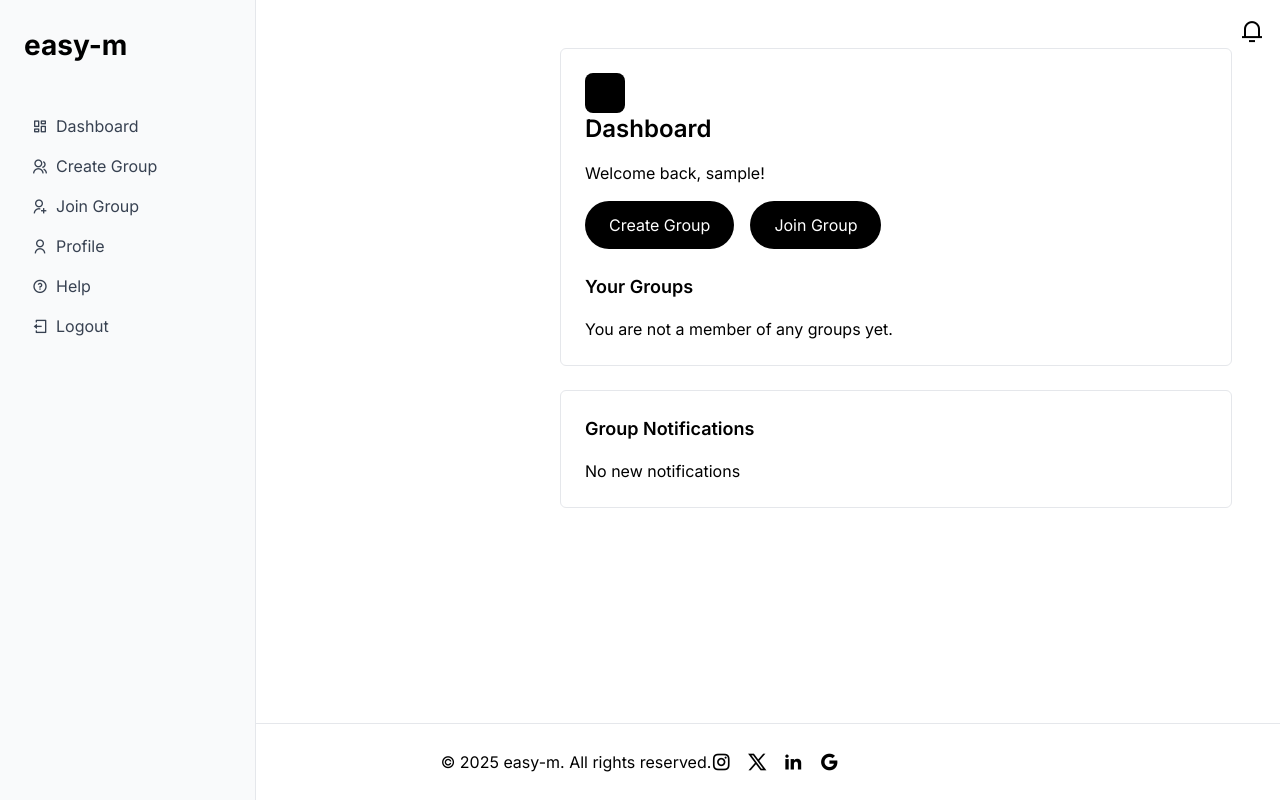
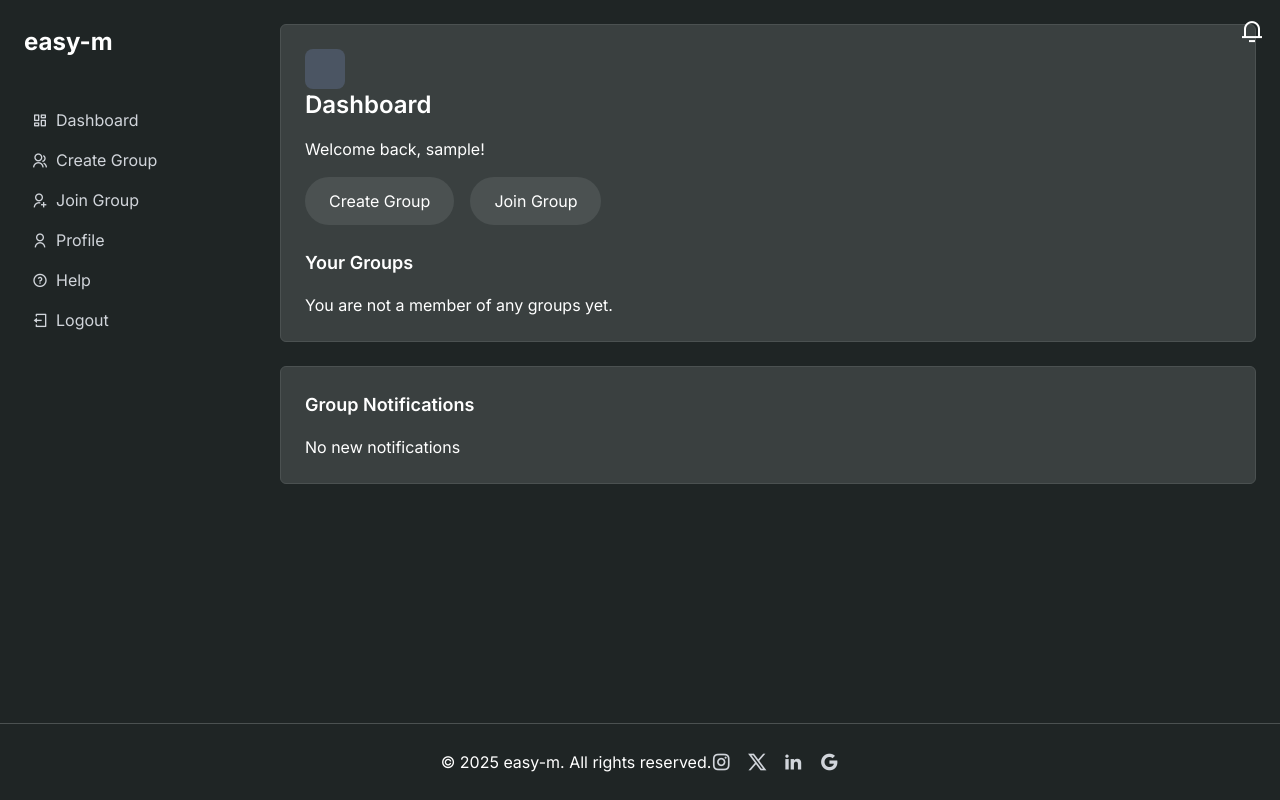
Before and after one commit to StewieC/easy-m, a Django app: page / in a window 1280 px wide. Run offline with Django 5.2, Linux system fonts and the light colour scheme; the visitor is signed in with stand-in values (Sample User, id 1); data that the repository does not hold is empty; some libraries are stand-ins or nearby versions.

Commit message:
Update icon colors to improve UI consistency and enhance accessibility

```diff
--- a/accounts/templates/accounts/profile.html
+++ b/accounts/templates/accounts/profile.html
@@ -18,11 +18,11 @@
         <form method="post">
             {% csrf_token %}
             <div class="mb-4 relative">
-                <i class="ri-user-star-line absolute text-gray-600 left-3 top-1/2 transform -translate-y-1/2"></i>
+                <i class="ri-user-star-line absolute text-gray-400 left-3 top-1/2 transform -translate-y-1/2"></i>
                 <input type="text" id="display_name" name="display_name" value="{{ user.profile.display_name }}" class="pl-10" placeholder="Display Name" required>
             </div>
             <div class="mb-4 relative">
-                <i class="ri-phone-line absolute text-gray-600 left-3 top-1/2 transform -translate-y-1/2"></i>
+                <i class="ri-phone-line absolute text-gray-400 left-3 top-1/2 transform -translate-y-1/2"></i>
                 <input type="text" id="phone_number" name="phone_number" value="{{ user.profile.phone_number|default_if_none:'' }}" class="pl-10" placeholder="Phone Number">
             </div>
             <div class="mb-4">
--- a/contributions/static/css/style.css
+++ b/contributions/static/css/style.css
@@ -8,8 +8,8 @@
 }
 
 body {
-    background-color: #FFFFFF; /* White background like OKX light mode */
-    color: #000000; /* Black text */
+    background-color: #1F2525; /* Very dark gray background */
+    color: #FFFFFF; /* White text */
     font-size: 16px;
 }
 
@@ -19,25 +19,28 @@ body {
     top: 0;
     left: 0;
     width: 100%;
-    background-color: #FFFFFF;
+    background-color: #2D3333; /* Slightly lighter gray for header */
     padding: 1rem;
     justify-content: space-between;
     align-items: center;
     z-index: 1000;
-    border-bottom: 1px solid #E5E7EB; /* Subtle gray border */
+    border-bottom: 1px solid #4B5151; /* Visible border */
 }
 
-body.mobile-debug .mobile-header,
+body.mobile-debug .mobile-header {
+    display: flex;
+}
+
 @media (max-width: 990px) {
     .mobile-header {
         display: flex;
     }
-}
 
-.logo {
-    font-size: 1.75rem;
-    font-weight: 700;
-    color: #000000;
+    .logo {
+        font-size: 1.75rem;
+        font-weight: 700;
+        color: #FFFFFF;
+    }
 }
 
 .menu-icon {
@@ -45,10 +48,11 @@ body.mobile-debug .mobile-header,
     flex-direction: column;
     justify-content: space-between;
     width: 24px;
-    height: 24px;
+} /* Added missing closing brace */
+body.mobile-debug .menu-icon {
+    display: flex;
 }
 
-body.mobile-debug .menu-icon,
 @media (max-width: 990px) {
     .menu-icon {
         display: flex;
@@ -66,13 +70,20 @@ body.mobile-debug .menu-icon,
     position: fixed;
     top: 0;
     bottom: 0;
-    left: 0;
-    width: 16rem;
-    background-color: #F9FAFB; /* Light gray background for sidebar */
-    border-right: 1px solid #E5E7EB;
+}
+body.mobile-debug .sidebar {
+    display: none;
 }
 
-body.mobile-debug .sidebar,
+@media (max-width: 990px) {
+    .sidebar {
+        display: none;
+    }
+}
+body.mobile-debug .sidebar {
+    display: none;
+}
+
 @media (max-width: 990px) {
     .sidebar {
         display: none;
@@ -93,13 +104,13 @@ nav ul li a {
     display: flex;
     align-items: center;
     padding: 0.5rem 1rem;
-    color: #374151; /* Dark gray text */
+    color: #D1D5DB; /* Light gray text for links */
     border-radius: 0.25rem;
 }
 
 nav ul li a:hover {
-    color: #000000;
-    background-color: #E5E7EB;
+    color: #FFFFFF;
+    background-color: #4B5151; /* Lighter gray for hover */
     transition: color 0.3s ease, background-color 0.3s ease;
 }
 
@@ -128,22 +139,20 @@ nav ul li a:hover {
     display: flex;
     align-items: center;
     padding: 0.5rem;
-    color: #374151;
+    color: #D1D5DB;
     border-radius: 0.25rem;
 }
 
 .dropdown-menu ul li a:hover {
-    color: #000000;
-    background-color: #E5E7EB;
-    transition: color 0.3s ease, background-color 0.3s ease;
+    color: #FFFFFF;
 }
 
-main {
-    margin-left: 16rem;
-    padding: 1.5rem;
+body.mobile-debug main {
+    margin-left: 0;
+    padding-top: 4rem;
+    text-align: center;
 }
 
-body.mobile-debug main,
 @media (max-width: 990px) {
     main {
         margin-left: 0;
@@ -152,21 +161,27 @@ body.mobile-debug main,
     }
 }
 
+body.mobile-debug main {
+    margin-left: 0;
+    padding-top: 4rem;
+    text-align: center;
+}
+
 .card {
-    background-color: #FFFFFF;
-    border: 1px solid #E5E7EB;
+    background-color: #3A4040; /* Medium gray for cards */
+    border: 1px solid #4B5151; /* Visible border */
     border-radius: 0.375rem;
     padding: 1.5rem;
 }
 
 .card:hover {
-    box-shadow: 0 2px 8px rgba(0, 0, 0, 0.1);
+    box-shadow: 0 2px 8px rgba(0, 0, 0, 0.3);
     transition: box-shadow 0.3s ease;
 }
 
 button,
 .button {
-    background-color: #000000;
+    background-color: #4B5151; /* Lighter gray for buttons */
     color: #FFFFFF;
     padding: 0.75rem 1.5rem;
     border-radius: 9999px;
@@ -185,11 +200,15 @@ button:hover,
     z-index: 50;
 }
 
+.notification-bell i {
+    color: #FFFFFF;
+}
+
 .notification-bell span {
     position: absolute;
     top: -0.25rem;
     right: -0.25rem;
-    background-color: #EF4444;
+    background-color: #EF4444; /* Red for contrast */
     color: #FFFFFF;
     width: 1rem;
     height: 1rem;
@@ -286,16 +310,20 @@ table tbody tr:last-child {
 }
 
 footer {
-    background-color: #FFFFFF;
+    background-color: #1F2525;
     width: 100%;
-    color: #000000;
+    color: #FFFFFF;
     padding: 1.5rem;
     text-align: center;
-    border-top: 1px solid #E5E7EB;
+    border-top: 1px solid #4B5151;
+}
+
+footer a {
+    color: #D1D5DB;
 }
 
 footer a:hover {
-    color: #111111;
+    color: #FFFFFF;
     transition: color 0.3s ease;
 }
 
--- a/contributions/templates/contributions/base.html
+++ b/contributions/templates/contributions/base.html
@@ -105,7 +105,7 @@
 
     <!-- Notification Bell -->
     <div class="notification-bell">
-        <i class="ri-notification-3-line text-black text-2xl cursor-pointer" onclick="toggleNotifications()"></i>
+        <i class="ri-notification-3-line text-2xl cursor-pointer"></i>
         {% if notifications|length > 0 %}
         <span>{{ notifications|length }}</span>
         {% endif %}
--- a/contributions/templates/contributions/dashboard.html
+++ b/contributions/templates/contributions/dashboard.html
@@ -4,7 +4,7 @@
 <main>
     <section class="card relative">
         <div class="profile-icon">
-            <a href="{% url 'profile' %}" class="flex items-center justify-center w-10 h-10 bg-black rounded-lg text-white font-bold text-lg">
+            <a href="{% url 'profile' %}" class="flex items-center justify-center w-10 h-10 bg-gray-600 rounded-lg text-white font-bold text-lg">
                 {{ user.profile.display_name|slice:":1" }}
             </a>
         </div>
@@ -28,7 +28,7 @@
                     <button type="submit" class="button mt-2 w-full text-center">Initiate Payout</button>
                 </form>
                 {% endif %}
-                <a href="{% url 'group_detail' group_id=group.id %}" class="text-black hover:text-gray-800 mt-2 block">View Details</a>
+                <a href="{% url 'group_detail' group_id=group.id %}" class="text-gray-300 hover:text-white mt-2 block">View Details</a>
             </div>
             {% endfor %}
         </div>
--- a/password_reset/templates/password_reset/forgot_password.html
+++ b/password_reset/templates/password_reset/forgot_password.html
@@ -15,12 +15,12 @@
         <form method="post">
             {% csrf_token %}
             <div class="mb-6 relative">
-                <i class="ri-mail-line absolute text-gray-600 left-3 top-1/2 transform -translate-y-1/2"></i>
+                <i class="ri-mail-line absolute text-gray-400 left-3 top-1/2 transform -translate-y-1/2"></i>
                 <input type="email" id="email" name="email" class="pl-10" placeholder="Email" required>
             </div>
             <button type="submit" class="button w-full">Send Reset Link</button>
         </form>
-        <p class="mt-4 text-center"><a href="{% url 'login' %}" class="text-black hover:text-gray-800">Back to Login</a></p>
+        <p class="mt-4 text-center"><a href="{% url 'login' %}" class="text-gray-300 hover:text-white">Back to Login</a></p>
     </div>
 </div>
 {% endblock %}
--- a/password_reset/templates/password_reset/reset_password.html
+++ b/password_reset/templates/password_reset/reset_password.html
@@ -15,16 +15,16 @@
         <form method="post">
             {% csrf_token %}
             <div class="mb-4 relative">
-                <i class="ri-lock-line absolute text-gray-600 left-3 top-1/2 transform -translate-y-1/2"></i>
+                <i class="ri-lock-line absolute text-gray-400 left-3 top-1/2 transform -translate-y-1/2"></i>
                 <input type="password" id="password" name="password" class="pl-10" placeholder="New Password" required>
             </div>
             <div class="mb-6 relative">
-                <i class="ri-lock-line absolute text-gray-600 left-3 top-1/2 transform -translate-y-1/2"></i>
+                <i class="ri-lock-line absolute text-gray-400 left-3 top-1/2 transform -translate-y-1/2"></i>
                 <input type="password" id="confirm_password" name="confirm_password" class="pl-10" placeholder="Confirm Password" required>
             </div>
             <button type="submit" class="button w-full">Reset Password</button>
         </form>
-        <p class="mt-4 text-center"><a href="{% url 'login' %}" class="text-black hover:text-gray-800">Back to Login</a></p>
+        <p class="mt-4 text-center"><a href="{% url 'login' %}" class="text-gray-300 hover:text-white">Back to Login</a></p>
     </div>
 </div>
 {% endblock %}
```
Also changed, not shown: other parts of contributions/static/css/style.css (+22 -17 lines), accounts/templates/accounts/signup.html (+7 -7 lines).
